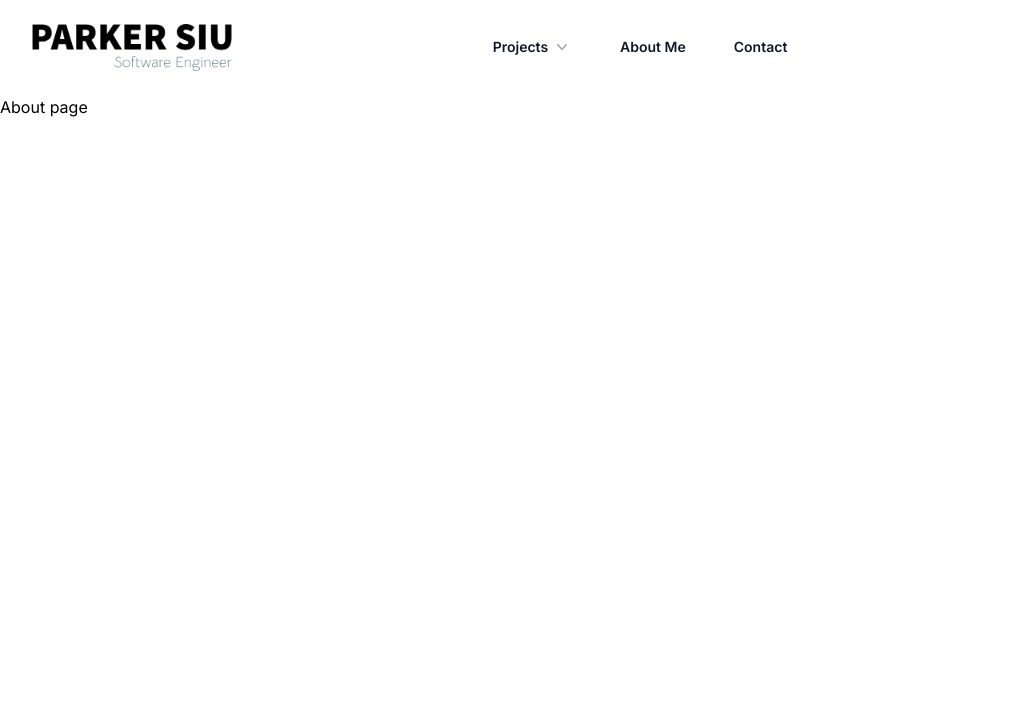
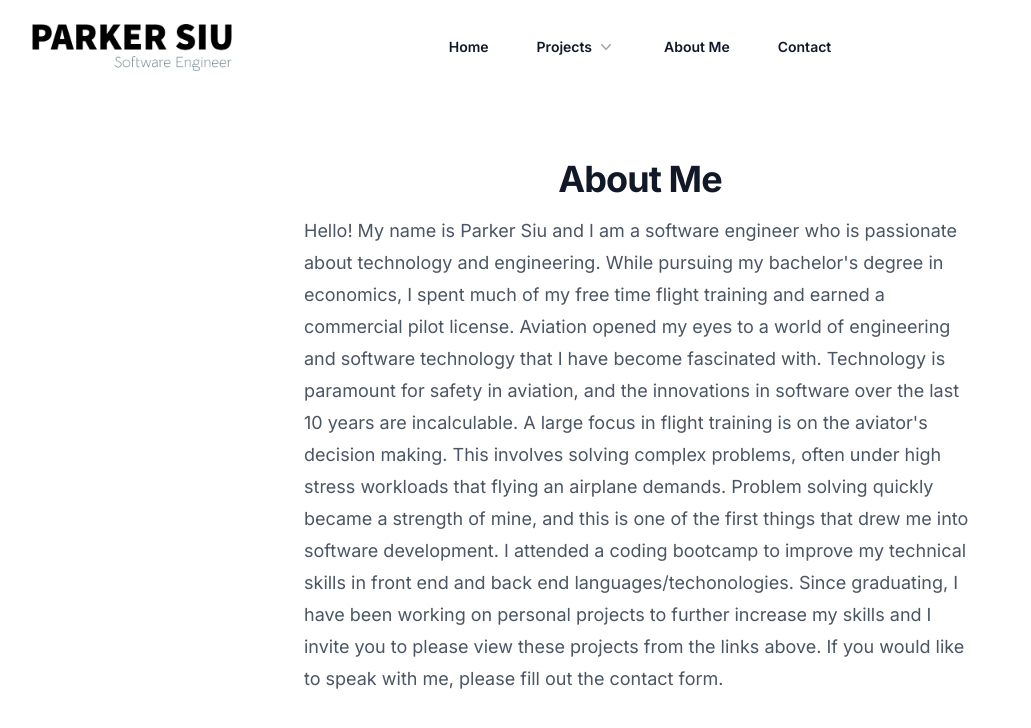
Before and after one commit to parkersiu/portfolio, a Next.js app: page /about in a window 1280 px wide. Shown: the top 728 px of the page, without its empty margins (0-1031 px from the left). Built offline with nearby package versions, Linux system fonts and the light colour scheme.

Commit message:
Added about page text and new navbar link for home page.

```diff
--- a/app/about/page.js
+++ b/app/about/page.js
@@ -1,7 +1,22 @@
 export default function Page() {
   return (
     <>
-      <div>About page</div>
+      <div className="isolate bg-white px-6 py-12 sm:py-16 lg:px-8">
+        <div className="mx-auto max-w-2xl text-center">
+          <h2 className="text-3xl font-bold tracking-tight text-gray-900 sm:text-4xl">About Me</h2>
+          <p className="mt-4 text-lg leading-8 text-gray-600 text-left">
+            Hello! My name is Parker Siu and I am a software engineer who is passionate about technology and engineering.
+            While pursuing my bachelor&apos;s degree in economics, I spent much of my free time flight training and earned a commercial
+            pilot license. Aviation opened my eyes to a world of engineering and software technology that I have become fascinated with.
+            Technology is paramount for safety in aviation, and the innovations in software over the last 10 years are incalculable.
+            A large focus in flight training is on the aviator&apos;s decision making. This involves solving complex problems, often under
+            high stress workloads that flying an airplane demands. Problem solving quickly became a strength of mine, and this is one of the
+            first things that drew me into software development. I attended a coding bootcamp to improve my technical skills in front end and
+            back end languages/techonologies. Since graduating, I have been working on personal projects to further increase my skills and I invite you
+            to please view these projects from the links above. If you would like to speak with me, please fill out the contact form.
+          </p>
+        </div>
+      </div>
     </>
   );
 }
--- a/app/components/navbar.js
+++ b/app/components/navbar.js
@@ -49,6 +49,9 @@ export default function Navbar() {
           </button>
         </div>
         <Popover.Group className="hidden lg:flex lg:gap-x-12">
+          <Link href="/" className="text-sm font-semibold leading-6 text-gray-900">
+            Home
+          </Link>
           <Popover className="relative">
             <Popover.Button className="flex items-center gap-x-1 text-sm font-semibold leading-6 text-gray-900">
               Projects
@@ -96,9 +99,6 @@ export default function Navbar() {
           </Link>
         </Popover.Group>
         <div className="hidden lg:flex lg:flex-1 lg:justify-end">
-          {/* <Link href="#" className="text-sm font-semibold leading-6 text-gray-900">
-            Log in <span aria-hidden="true">&rarr;</span>
-          </Link> */}
         </div>
       </nav>
       <Dialog as="div" className="lg:hidden" open={mobileMenuOpen} onClose={setMobileMenuOpen}>
@@ -107,7 +107,6 @@ export default function Navbar() {
           <div className="flex items-center justify-between">
             <Link href="#" className="-m-1.5 p-1.5">
               <span className="sr-only">Parker Siu</span>
-              {/* Insert parker logo */}
             </Link>
             <button
               type="button"
```
